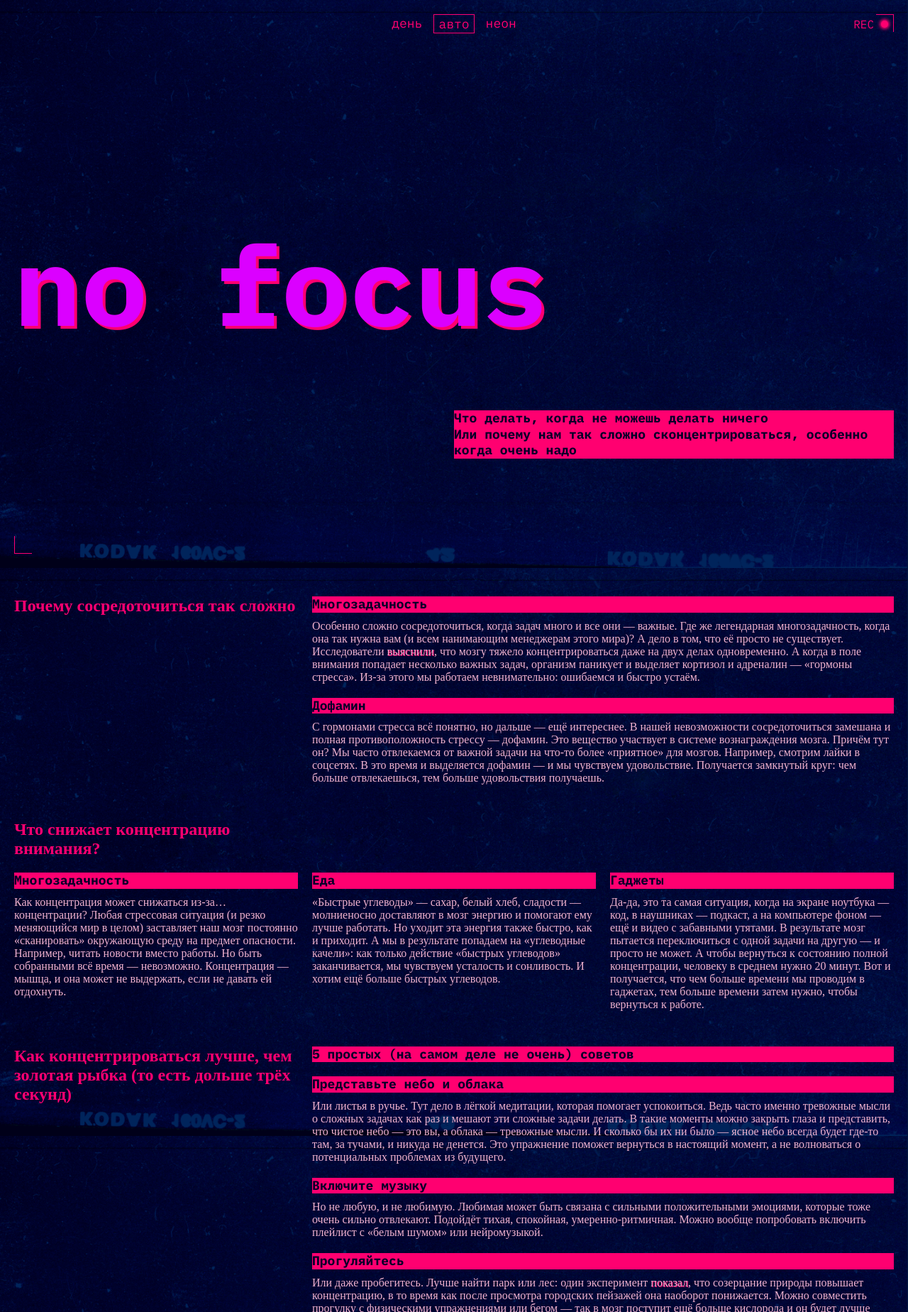
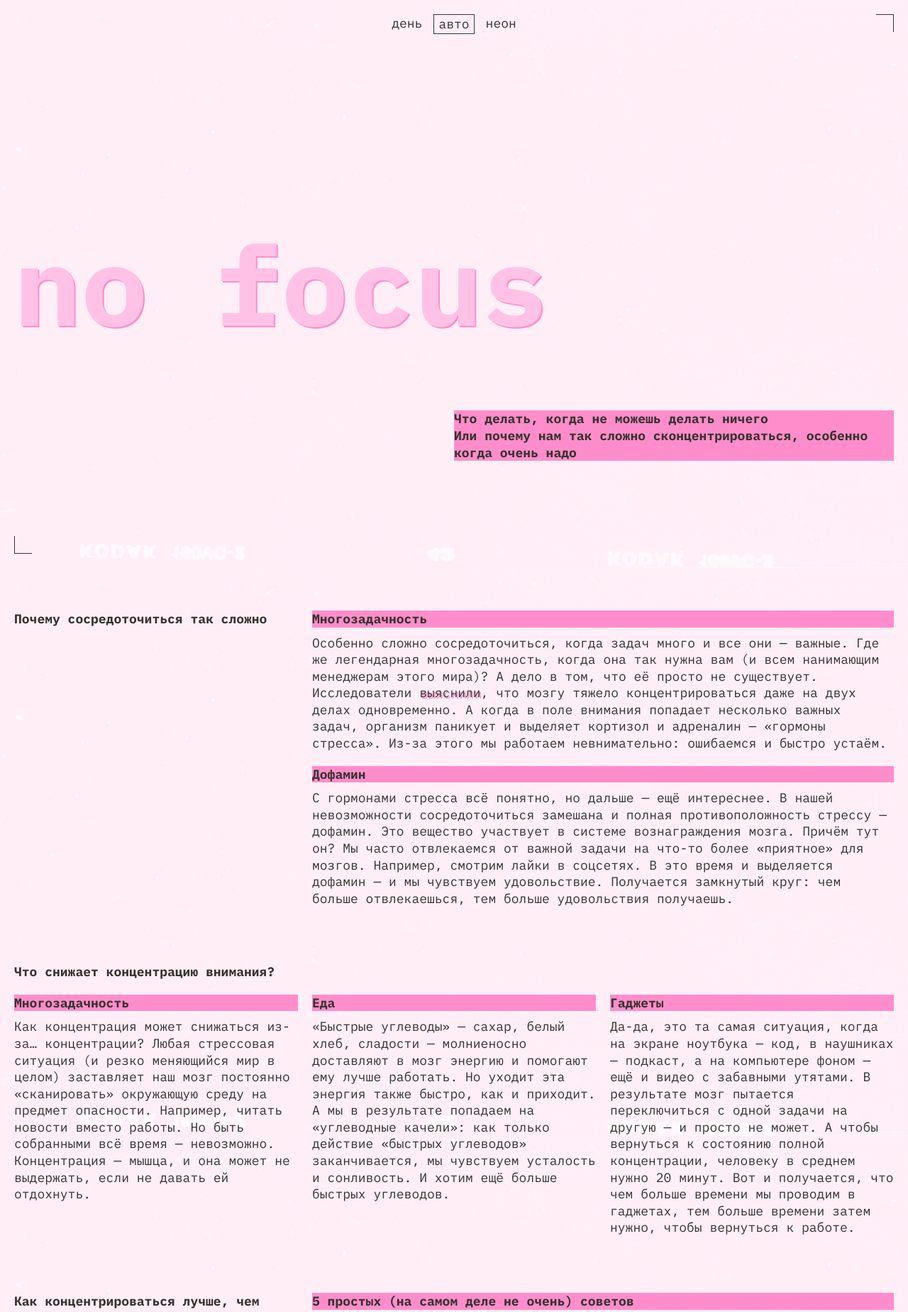
Before and after one commit to Shakhov-Aleksandr/slozhno-sosredotochitsya-fd, a plain HTML site: page index.html in a window 1280 px wide. Shown: the top 1848 px of the page at 71% size. Drawn offline with Linux system fonts and the light colour scheme.

Commit message:
Content layout and color themes are added

```diff
--- a/index.html
+++ b/index.html
@@ -146,10 +146,10 @@
         <h2 class="question__section__title">
           Как концентрироваться лучше, чем золотая рыбка (то есть дольше трёх секунд)
         </h2>
+        <h3 class="title-decor">
+          5 простых (на самом деле не очень) советов
+        </h3>
         <ul class="question__section__answer-list">
-          <h3 class="title-decor">
-            5 простых (на самом деле не очень) советов
-          </h3>
           <li class="question__section__answer-list-item">
             <article class="answer__card">
               <h4 class="title-decor">
@@ -218,12 +218,12 @@
           </li>
         </ul>
       </section>
-      <section class="question__section picture__section">
+      <section class="picture__section">
         <h2 class="title-decor pictures__section-title">
           А можно в картинках?
         </h2>
 
-        <div class="pictures">
+        <div class="picture__set">
           <img class="picture sunset" src="./images/sunset.png" alt="Закат" loading="lazy">
           <img class="picture ice_cream" src="./images/ice-cream.png" alt="Мороженки" loading="lazy">
           <img class="picture tape" src="./images/tape.png" alt="Касета" loading="lazy">
--- a/styles/dark.css
+++ b/styles/dark.css
@@ -9,6 +9,11 @@
     Так стили написанные ниже будут иметь больший вес,
     чем стили в медиазапросе предпочтений пользователя
   */
+  --header--bg-image--dark-theme: url(../images/cover-image-dark.png);
+  --logo--text-color--dark-theme: #DB00FF;
+  --accent-color: #FF0070;
+  --title--text-color--dark-theme: #000028;
+  --answer-card-description--text-color: #F1B2CE;
 
 }
 
--- a/styles/light.css
+++ b/styles/light.css
@@ -10,9 +10,9 @@
     чем стили в медиазапросе предпочтений пользователя
   */
   --header--bg-image--light-theme: url(../images/cover-image-light.png);
-  --theme-switch-color-light-theme: #353430;
-  --logo-text-color-light-theme: #FFC2E6;
-  --logo-shadow-color-light-theme: #FF8DCB;
+  --text-color--light-theme: #353430;
+  --logo-text-color--light-theme: #FFC2E6;
+  --accent-color--light-theme: #FF8DCB;
 }
 
 .theme-light .page {
@@ -21,21 +21,108 @@
   background-attachment: fixed;
 }
 
+.theme-light .header__theme-menu-button {
+  color: var(--text-color--light-theme);
+}
 
-.theme-light .header__theme-menu-button {
-  color: var(--theme-switch-color-light-theme);
+.theme-light .header__theme-menu-button_active {
+  border: 1px solid var(--text-color--light-theme);
+  pointer-events: none;
 }
 
 .theme-light .logo {
-  color: var(--logo-text-color-light-theme);
-  text-shadow: var(--logo-shadow-color-light-theme) 2px 2px 0;
+  color: var(--logo-text-color--light-theme);
+  text-shadow: var(--accent-color--light-theme) 2px 2px 0;
 }
 
-.theme-light .decorated-zone::after,
-.theme-light .decorated-zone::before {
-  visibility: hidden;
+.theme-light .title-decor {
+  color: var(--text-color--light-theme);
+  background-color: var(--accent-color--light-theme);
+}
+
+.theme-light .decorated-zone::after {
+  border-bottom: 1px solid var(--text-color--light-theme);
+  border-left: 1px solid var(--text-color--light-theme);
+}
+
+.decorated-zone::before {
+  border-top: 1px solid var(--text-color--light-theme);
+  border-right: 1px solid var(--text-color--light-theme);
 }
 
 .theme-light .REC {
   visibility: hidden;
 }
+
+.theme-light .question__section__title {
+  color: var(--text-color--light-theme);
+}
+
+.theme-light .answer__card-description {
+  color: var(--text-color--light-theme);
+}
+
+.theme-light .answer__card-description-link {
+  text-decoration: none;
+  text-shadow: var(--accent-color--light-theme) 2px 2px 0;
+}
+
+@media (prefers-color-scheme: light) {
+  :root {
+  --header--bg-image--light-theme: url(../images/cover-image-light.png);
+  --text-color--light-theme: #353430;
+  --logo-text-color--light-theme: #FFC2E6;
+  --accent-color--light-theme: #FF8DCB;
+  }
+
+.page {
+  background: var(--header--bg-image--light-theme) no-repeat center  / cover;
+  background-attachment: fixed;
+}
+
+.header__theme-menu-button {
+  color: var(--text-color--light-theme);
+}
+
+.header__theme-menu-button_active {
+  border: 1px solid var(--text-color--light-theme);
+  pointer-events: none;
+}
+
+.logo {
+  color: var(--logo-text-color--light-theme);
+  text-shadow: var(--accent-color--light-theme) 2px 2px 0;
+}
+
+.title-decor {
+  color: var(--text-color--light-theme);
+  background-color: var(--accent-color--light-theme);
+}
+
+.decorated-zone::after {
+  border-bottom: 1px solid var(--text-color--light-theme);
+  border-left: 1px solid var(--text-color--light-theme);
+}
+
+.decorated-zone::before {
+  border-top: 1px solid var(--text-color--light-theme);
+  border-right: 1px solid var(--text-color--light-theme);
+}
+
+.REC {
+  visibility: hidden;
+}
+
+.question__section__title {
+  color: var(--text-color--light-theme);
+}
+
+.answer__card-description {
+  color: var(--text-color--light-theme);
+}
+
+.answer__card-description-link {
+  text-decoration: none;
+  text-shadow: var(--accent-color--light-theme) 2px 2px 0;
+}
+}
--- a/styles/style.css
+++ b/styles/style.css
@@ -4,7 +4,11 @@
   /* сохраните в разметке и стилях класс page у тега body. Он удобен, чтобы составлять селекторы для разных цветовых тем. */
   background: var(--header--bg-image--dark-theme) no-repeat center  / cover;
   background-attachment: fixed;
-  padding-inline: var(--page--elements-filds--mobile);
+  padding-inline: var(--content--element-spacing--mobile);
+  font-size: var(--content--text-size);
+  font-family: "IBM Plex mono";
+  line-height: 1.31em;
+  font-weight: normal;
 }
 
 .header {
@@ -23,10 +27,10 @@ block-size: 100vh;
   inline-size: 25px;
   position: absolute;
   background-color: transparent;
-  border-top: 1px solid var(--decor-corner-color);
-  border-right: 1px solid var(--decor-corner-color);
+  border-top: 1px solid var(--accent-color);
+  border-right: 1px solid var(--accent-color);
   inset-inline-end: 0;
-  inset-block-start: var(--page--elements-filds--mobile);
+  inset-block-start: var(--content--element-spacing--mobile);
 }
 
 .decorated-zone::after {
@@ -35,16 +39,16 @@ block-size: 100vh;
   inline-size: 25px;
   position: absolute;
   background-color: transparent;
-  border-bottom: 1px solid var(--decor-corner-color);
-  border-left: 1px solid var(--decor-corner-color);
+  border-bottom: 1px solid var(--accent-color);
+  border-left: 1px solid var(--accent-color);
   inset-inline-start: 0px;
-  inset-block-end: var(--page--elements-filds--mobile);
+  inset-block-end: var(--content--element-spacing--mobile);
 }
 
 .REC {
-  color: var(--REC-color);
+  color: var(--accent-color);
+  line-height: 1.4em;;
   text-transform: uppercase;
-  font-family: "IBM Plex mono";
   position: absolute;
   justify-self: end;
   margin-inline-end: 28px;
@@ -56,11 +60,11 @@ block-size: 100vh;
   position: absolute;
   inline-size: 10px;
   block-size: 10px;
-  margin-block-start: 5px;
-  margin-inline-start: var(--page--elements-filds--mobile);
+  margin-block-start: 7px;
+  margin-inline-start: var(--content--element-spacing--mobile);
   border-radius: 50%;
-  box-shadow: 0 0 4px 2px var(--REC-color);
-  background-color: var(--REC-color);
+  box-shadow: 0 0 4px 2px var();
+  background-color: var(--accent-color);
 }
 
 .header__theme-menu {
@@ -78,15 +82,17 @@ block-size: 100vh;
   background-color: inherit;
   border: none;
   text-transform: lowercase;
-  font-size: var(--theme-switch--button-text-size);
   font-family: var(--content--font-family);
-
-  color: var(--theme-switch--text-color--dark-theme);
+  color: var(--accent-color);
 }
 
 .header__theme-menu-button_active {
   border: 1px solid var(--accent-color);
   pointer-events: none;
+}
+
+.header__theme-menu-button:hover {
+  outline: 1px solid var(--accent-color), 0.4;
 }
 
 .logo {
@@ -97,16 +103,14 @@ block-size: 100vh;
   font-weight: bold;
   line-height: 82.5%;
   color: var(--logo--text-color--dark-theme);
-  text-shadow: var(--logo--shadow-color--dark-theme) 4px 4px 0;
+  text-shadow: var(--accent-color) 4px 4px 0;
 }
 
 .title-decor {
-  font-size: var(--header-title--text-size);
+  font-size: var(--content--text-size);
   font-family: var(--content--font-family);
-  font-weight: bold;
-  line-height: 1.25em;
-  color: var(--header__title--text-color--dark-theme);
-  background-color: var(--header__title--bg-color--dark-theme);
+  color: var(--title--text-color--dark-theme);
+  background-color: var(--accent-color);
 }
 
 .header-title {
@@ -116,27 +120,26 @@ block-size: 100vh;
 .content {
   display: grid;
   gap: var(--question-section-spacing--mobile);
-  margin-block-start: var(--header-content-space--mobile);
+  margin-block-start: 50px;
 }
 
 .question__section {
   display: grid;
-  grid-template-columns: var(--mobile-layout);
-  gap: var(--question__section__titles-spacing--mobile);
+  gap: 20px;
 }
 
 .question__section__title {
-  color: var(--question__section__heading-text-color);
-}
-
-.answer__card-title {
-  margin-block-end: 10px;;
-  color: var( --card-title-text-color);
+  font-size: var(--content--text-size);
+  color: var(--accent-color);
 }
 
 .question__section__answer-list {
   display: grid;
-  gap: var(--card-spacing--mobile);
+  gap: 20px;
+}
+
+.title-decor + .question__section__answer-list .title-decor {
+  font-weight: normal;
 }
 
 .answer__card {
@@ -150,13 +153,22 @@ block-size: 100vh;
 
 .answer__card-description-link {
   text-decoration: none;
-  text-shadow: var(--logo--shadow-color--dark-theme) 1px 1px 0;
+  text-shadow: var(--logo--shadow-color--dark-theme) 2px 2px 0;
 }
 
 .question__section__picture-list {
   display: grid;
   grid-template-columns: 1fr;
   gap: 10px;
+}
+.picture__section {
+  gap: var(--content--element-spacing--mobile);
+  display: grid;
+}
+
+.picture__set {
+  gap: var(--content--element-spacing--mobile);
+  display: grid;
 }
 
 .picture {
@@ -167,13 +179,18 @@ block-size: 100vh;
 }
 
 .footer {
+  block-size: 100vh;
   display: grid;
   justify-content: center;
 }
 
 @media (width >= 768px) {
+  .content {
+    margin-block-start: 60px;
+  }
+
   .page {
-    padding-inline: var(--page--elements-filds--other);
+    padding-inline: var(--content--element-spacing--other);
   }
 
   .header {
@@ -182,15 +199,15 @@ block-size: 100vh;
   }
 
   .decorated-zone::before {
-    inset-block-start: var(--page--elements-filds--other);
+    inset-block-start: var(--content--element-spacing--other);
   }
 
   .decorated-zone::after {
-    inset-block-end: var(--page--elements-filds--other);
+    inset-block-end: var(--content--element-spacing--other);
 }
 
   .REC {
-    margin-block-start: 24px;
+    margin-block-start: var(--content--element-spacing--other);
   }
 
   .header__theme-menu {
@@ -205,13 +222,25 @@ block-size: 100vh;
     font-size: var(--logo--text-size-other);
   }
 
+  .content {
+    gap: var(--question-section-spacing--other);
+  }
+
   .header-title {
     padding-block-start: var(--header--title-padding--tablet);
     grid-column: 2/3;
   }
 
   .question__section {
-    grid-template-columns: repeat(var(--desktop-layout), 1fr);
+    grid-template-columns: repeat(3, 1fr);
+  }
+
+  .question__section__title:has( + .title-decor) {
+    grid-row: 1/3;
+  }
+
+  .question__section__title + .title-decor {
+    grid-column: 2/4;
   }
 
   .question__section__title {
@@ -227,6 +256,7 @@ block-size: 100vh;
   }
 
   .picture__section {
+    gap: 20px;
     grid-template-rows: min-content 1fr;
   }
 
@@ -235,12 +265,12 @@ block-size: 100vh;
     grid-row: 1/2;
   }
 
-  .pictures {
+  .picture__set {
     grid-column: 1/4;
     grid-row: 2/3;
     display: grid;
     gap: 20px;
-    grid-template-columns: repeat(var(--desktop-layout), 1fr);
+    grid-template-columns: repeat(3, 1fr);
 }
 
   .sunset {
@@ -268,10 +298,6 @@ block-size: 100vh;
     grid-row: 3/4;
   }
 
-  .footer {
-    block-size: 100vh;
-  }
-
 }
 
 @media (width >= 1024px) {
@@ -289,7 +315,7 @@ block-size: 100vh;
   }
 
   .header__theme-menu {
-    padding-block-start: var(--page--elements-filds--other);
+    padding-block-start: var(--content--element-spacing--other);
     align-self: start;
     justify-self: center;
   }
--- a/styles/variables.css
+++ b/styles/variables.css
@@ -4,28 +4,13 @@
 */
 
 :root {
-  --content--grid-column: 1;
 
   --content--font-family:'IBM Plex mono';
+  --content--text-size: 18px;
+  --content--element-spacing--mobile: 10px;
+  --content--element-spacing--other: 20px;
 
-  --logo--text-size-mobile: clamp(7.25rem, 7.0115rem + 1.0178vw, 7.5rem);
-  --logo--text-size-other: clamp(7.5rem, 0.5625rem + 14.4531vw, 9.8125rem);
-
-
-
-
-  --theme-switch--button-text-size: 18px;
-  --header-title--text-size: 18px;
-
-  --page--elements-filds--mobile: 10px;
-  --page--elements-filds--other: 20px;
-
-    /*header layout*/
-  --header--bottom-padding--mobile: 66px;
-  --header--bottom-padding--tablet: 183px;
-  --header--bottom-padding--desktop: 134px;
-
-
+  /*header layout*/
   --header--title-padding--mobile: 55px;
   --header--title-padding--tablet: 162px;
   --header--title-padding--desktop: 114px;
@@ -33,40 +18,18 @@
   --header--theme-switch-padding--mobile: 75px;
   --header--theme-switch-padding--tablet: 192px;
 
+  --logo--text-size-mobile: clamp(7.25rem, 7.0115rem + 1.0178vw, 7.5rem);
+  --logo--text-size-other: clamp(7.5rem, 0.5625rem + 14.4531vw, 9.8125rem);
 
 
+  --question-section-spacing--mobile: 50px;
+  --question-section-spacing--other: 80px;
 
 
-
-  --mobile-layout: 1;
-  --desktop-layout: 3;
-  --picture-rows: 4;
-
-
+  --header--bg-image--dark-theme: url(../images/cover-image-dark.png);
+  --logo--text-color--dark-theme: #DB00FF;
   --accent-color: #FF0070;
-  --decor-corner-color: var(--accent-color);
-  --REC-color: var(--accent-color);
-  --question-title: var(--accent-color);
-  --answer-title: var(--accent-color);
-
-  --header--bg-image--dark-theme: url(../images/cover-image-dark.png);
-  --theme-switch--text-color--dark-theme: var(--accent-color);
-  --logo--text-color--dark-theme: #DB00FF;
-  --logo--shadow-color--dark-theme: var(--accent-color);
-  --header__title--text-color--dark-theme: #000028;
-  --header__title--bg-color--dark-theme: var(--accent-color);
-
-  --question__section__heading-text-color: var(--accent-color);
-  --question__section--sides-spacing--mobile: 10px;
-  --card-title-text-color: #000028;
-  --question__section__titles-spacing--mobile: 20px;
-  --card-spacing--mobile: 20px;
-  --header-content-space--mobile: 40px;
-  --question-section-spacing--mobile: 50px;
-  --answer-spacing--mobile: 10px;
-
+  --title--text-color--dark-theme: #000028;
   --answer-card-description--text-color: #F1B2CE;
 
-  --logo--top-spacing: 65px;
-  --logo--botton-spacing: 55px;
 }
```
